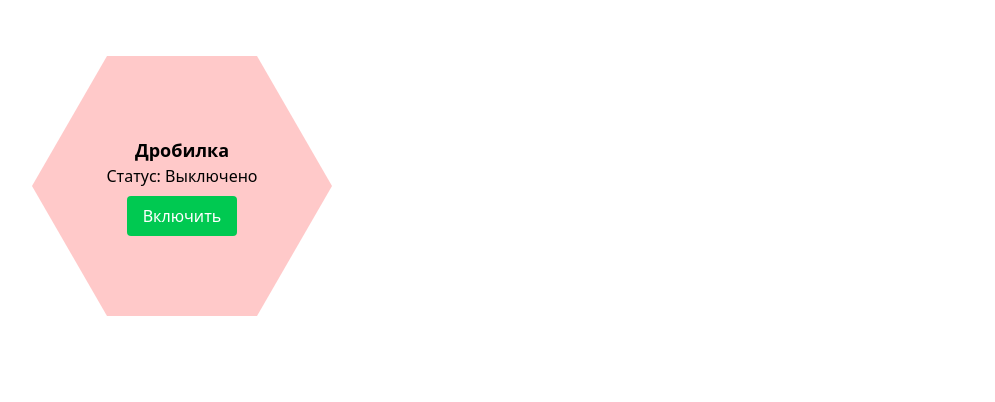
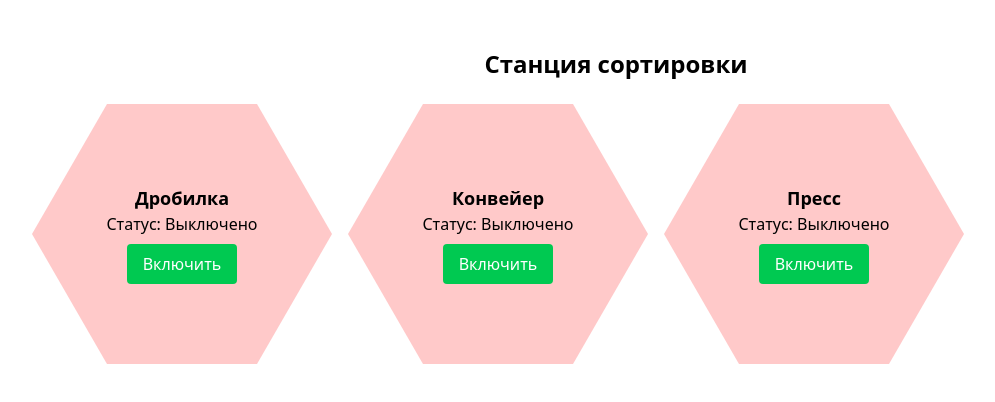
Before and after one commit to KanatJuzbayev/sorting-station, a React (Vite) app: page / in a window 1280 px wide. Shown: the top 402 px of the page, without its empty margins (24-1019 px from the left). Built offline with nearby package versions, Linux system fonts and the light colour scheme.

Commit message:
feat: create Station companent

```diff
--- a/src/App.tsx
+++ b/src/App.tsx
@@ -1,10 +1,10 @@
 import "./App.css";
-import Device from "./components/Device";
+import Station from "./components/Station";
 
 function App() {
   return (
-    <div className="p-4">
-      <Device name="Дробилка" />
+    <div className="App">
+      <Station />
     </div>
   );
 }
--- /dev/null
+++ b/src/components/Station.tsx
@@ -0,0 +1,26 @@
+// import { useState } from "react";
+
+import Device from "./Device";
+
+const Station = () => {
+  // const [devicesStatus, setDevicesStatus] = useState<{
+  //   [key: string]: boolean;
+  // }>({
+  //   Дробилка: false,
+  //   Конвейер: false,
+  //   Пресс: false,
+  // });
+
+  return (
+    <div className="p-4">
+      <h1 className="text-2xl font-bold mb-4">Станция сортировки</h1>
+      <div className="flex">
+        <Device name="Дробилка"></Device>
+        <Device name="Конвейер"></Device>
+        <Device name="Пресс"></Device>
+      </div>
+    </div>
+  );
+};
+
+export default Station;
```
Also changed, not shown: 1 other file (tests, documents, lock files or other folders).
